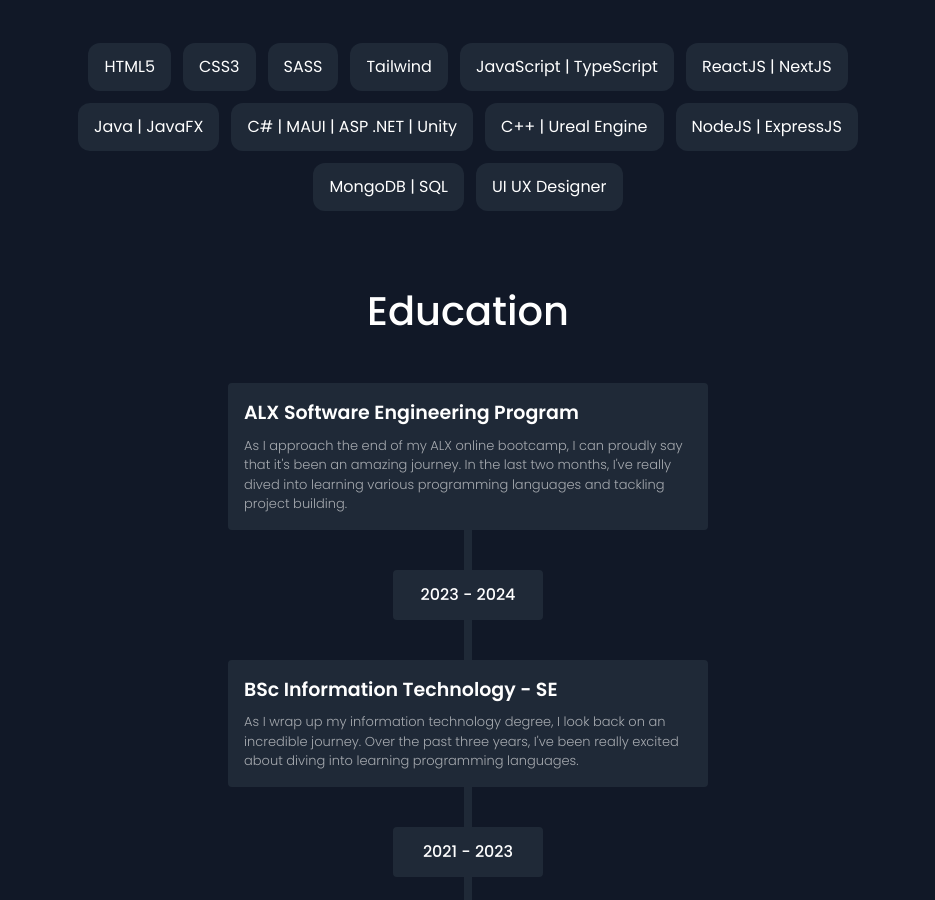
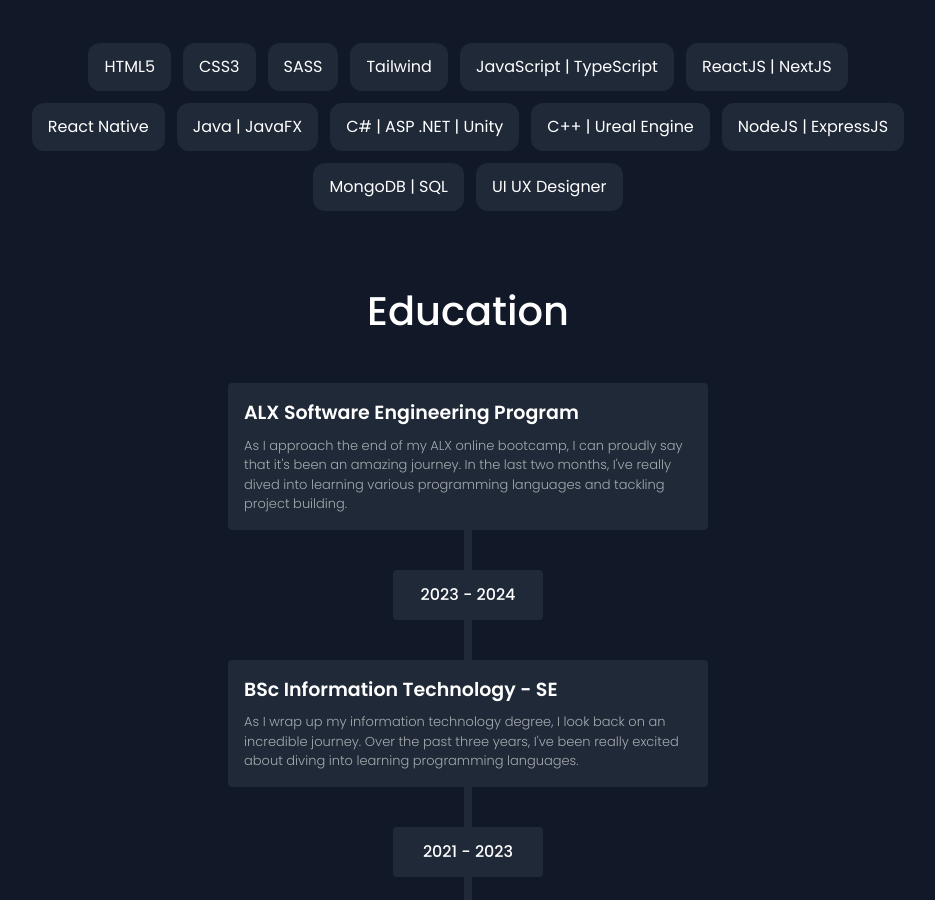
Before and after one commit to Maphari/maphari-folio, a Next.js app: page / in a window 1280 px wide. Shown: the part 2538-3438 px from the top of the page, without its empty margins (172-1107 px from the left). Built offline with nearby package versions, Linux system fonts and the light colour scheme.

Commit message:
Update Skills.tsx

```diff
--- a/app/skills-section/Skills.tsx
+++ b/app/skills-section/Skills.tsx
@@ -78,6 +78,14 @@ export const Skills: React.FC = () => {
         >
           ReactJS | NextJS
         </motion.div>
+          <motion.div
+          className="bg-[#1F2937] py-3 px-4 rounded-xl"
+          initial={{ opacity: 0, x: -30 }}
+          whileInView={{ opacity: 1, x: 0 }}
+          transition={transtition}
+        >
+          React Native
+        </motion.div>
         <motion.div
           className="bg-[#1F2937] py-3 px-4 rounded-xl"
           initial={{ opacity: 0, x: -30 }}
@@ -92,7 +100,7 @@ export const Skills: React.FC = () => {
           whileInView={{ opacity: 1, x: 0 }}
           transition={transtition}
         >
-          C# | MAUI | ASP .NET | Unity
+          C# | ASP .NET | Unity
         </motion.div>
         <motion.div
           className="bg-[#1F2937] py-3 px-4 rounded-xl"
```
